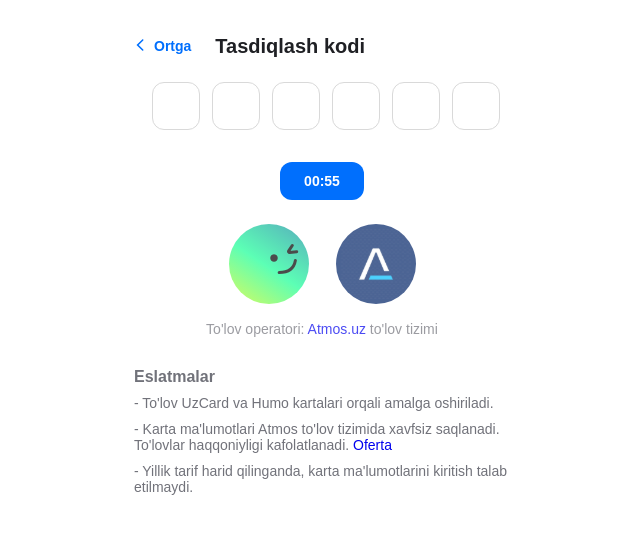
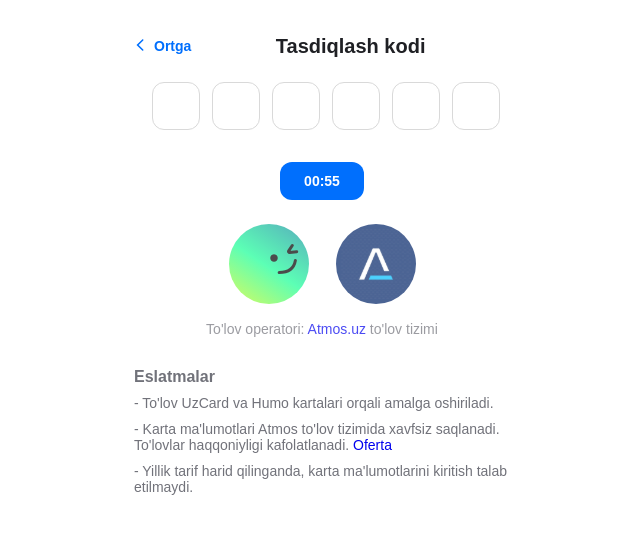
Before and after one commit to ShodiyorShukurov/hisobchi-ai, a React (Vite) app: page /sms-verification in a window 1280 px wide. Shown: the top 534 px of the page, without its empty margins (318-958 px from the left). Built offline with nearby package versions, Linux system fonts and the light colour scheme.

Commit message:
other problem fixed

```diff
--- a/src/components/SmsVertification/index.jsx
+++ b/src/components/SmsVertification/index.jsx
@@ -158,7 +158,7 @@ import { useEffect, useState } from 'react';
           <img src={left} alt="left" />
           <span>Ortga</span>
         </NavLink>
-         <h1 style={{ textAlign: 'center', margin: 0 }} className="title ">
+        <h1 style={{ textAlign: 'center', margin: "0 auto" }} className="title ">
           Tasdiqlash kodi
         </h1>
       </div>
@@ -172,6 +172,16 @@ import { useEffect, useState } from 'react';
           inputMode="numeric"
         />
       </form>
+
+      {localStorage.getItem('phone') && (
+        <p className="phone-number">
+          {'+' +
+            localStorage.getItem('phone').slice(0, 5) +
+            '*****' +
+            localStorage.getItem('phone').slice(-2)}{' '}
+          ushbu raqamga tasdiqlash kodi jo'natildi
+        </p>
+      )}
 
       {!showResend ? (
         <button className="button">{formatTime(timeLeft)}</button>
@@ -199,7 +209,11 @@ import { useEffect, useState } from 'react';
       </div>
 
       <p className="help transparent">
-         To'lov operatori: <a href="https://atmos.uz" target='_blank'>Atmos.uz</a> to'lov tizimi
+        To'lov operatori:{' '}
+        <a href="https://atmos.uz" target="_blank">
+          Atmos.uz
+        </a>{' '}
+        to'lov tizimi
       </p>
 
       <h2>Eslatmalar</h2>
@@ -208,7 +222,9 @@ import { useEffect, useState } from 'react';
       <p className="medium">
         - Karta ma'lumotlari Atmos to'lov tizimida xavfsiz saqlanadi. To'lovlar
         haqqoniyligi kafolatlanadi.{' '}
-         <a href="https://atmos.uz/documents" target='_blank'>Oferta</a>
+        <a href="https://atmos.uz/documents" target="_blank">
+          Oferta
+        </a>
       </p>
       <p>
         - Yillik tarif harid qilinganda, karta ma'lumotlarini kiritish talab
--- a/src/index.css
+++ b/src/index.css
@@ -112,8 +112,8 @@ span {
 .sms {
   display: flex;
   align-items: center;
-  /* justify-content: center; */
-  gap: 24px;
+  justify-content: center;
+  /* gap: 24px; */
   margin-bottom: 26px;
 }
 
@@ -134,3 +134,12 @@ span {
 .transparent{
   opacity: 0.7;
 }
+
+.phone-number{
+  display: flex;
+  align-items: center;
+  justify-content: center;
+  /* gap: 8px; */
+  margin-top: 24px;
+  /* color: #000;   */
+}
```
Lines whose indentation alone changed are shown as unchanged.
